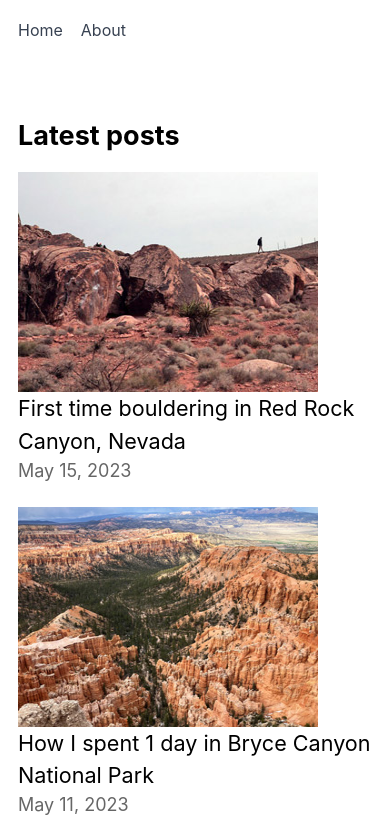
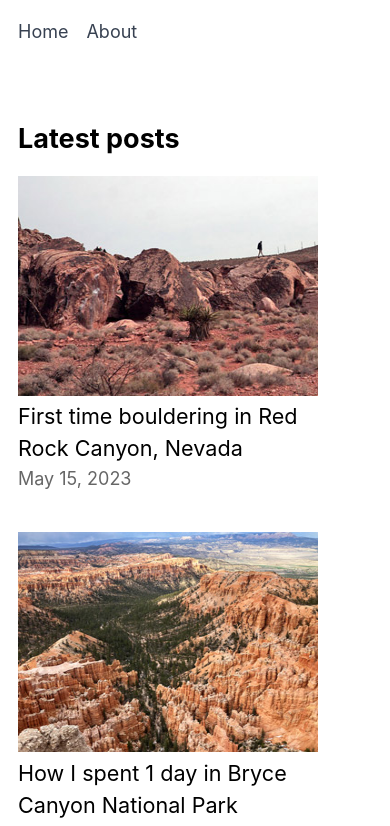
Before and after one commit to jessika/bilbo, a Next.js app: page / in a window 390 px wide. Shown: the top 826 px of the page. Built offline with nearby package versions, Linux system fonts and the light colour scheme.

Commit message:
Improve/simplify layout
* Remove black transparent overlay on post hover. Use default link underline instead.
* Allow layout to larger max-width
* Increase font=size on layout component. Looked too small on mobile.

```diff
--- a/components/layout.module.css
+++ b/components/layout.module.css
@@ -1,11 +1,11 @@
 .container {
-  max-width: 36rem;
+  max-width: 44rem;
   padding: 0 1rem;
   margin: 1rem auto 6rem;
 }
 
 .header {
-  font-size: 16px;
+  font-size: 18px;
   display: flex;
   flex-direction: column;
   padding-bottom: 3rem;
@@ -13,7 +13,7 @@
 
 a.headerItem {
   color: rgb(55, 65, 81);
-  padding-right: 1rem;
+  margin-right: 1rem;
 }
 
 .backToHome {
--- a/components/post-list-item.module.css
+++ b/components/post-list-item.module.css
@@ -6,40 +6,19 @@
 
 a.hyperlink {
   color: inherit;
-  position: relative;
-  text-decoration: none;
-}
-
-a.hyperlink:focus .textContainer .subtext,
-a.hyperlink:hover .textContainer .subtext {
-  color: rgb(175, 175, 175);
-}
-
-a.hyperlink:focus .textContainer,
-a.hyperlink:hover .textContainer {
-  color: rgb(242, 242, 242);
-}
-
-a.hyperlink:focus:before,
-a.hyperlink:hover:before {
-  content: "\A";
-  width: 100%;
-  height: 100%;
-  background: rgba(0, 0, 0, 0.6);
-  position: absolute;
-  top: 0;
-  left: 0;
 }
 
 .imageAndTextContainer {
   display: flex;
 }
 
-@media (max-width: 1250px) {
+@media (max-width: 600px) {
   .imageAndTextContainer {
     flex-direction: column;
+    max-width: 300px;
   }
 }
+
 .listItem {
   margin-bottom: 1.25rem;
 }
@@ -49,5 +28,5 @@ a.hyperlink:hover:before {
 }
 
 .textContainer {
-  z-index: 1;
+  padding: 0.25rem 0 1rem 0;
 }
```
